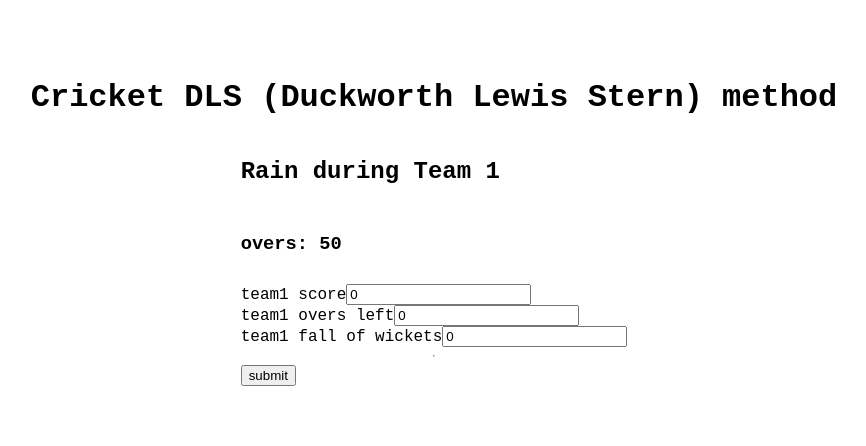
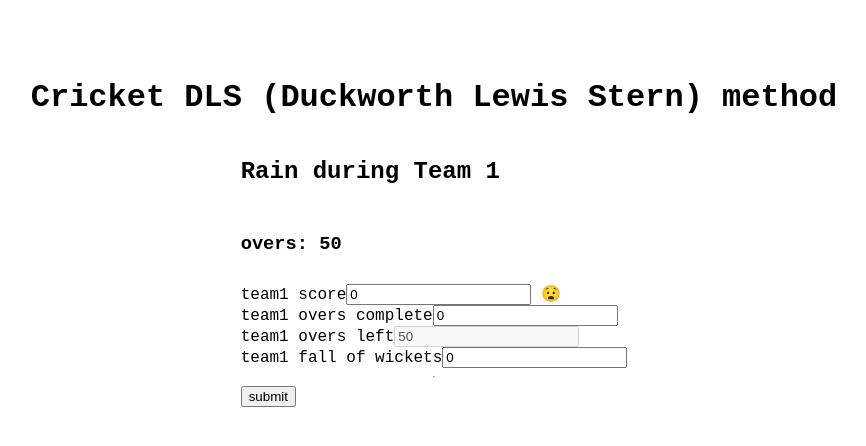
Before and after one commit to Miltonbhowmick/cricket-dls-method, a Nuxt app: page / in a window 1280 px wide. Shown: the top 446 px of the page, without its empty margins (206-1072 px from the left). Built offline with nearby package versions, Linux system fonts and the light colour scheme.

Commit message:
Added resource table percentage data according to overs or mid overs

```diff
--- a/pages/index.vue
+++ b/pages/index.vue
@@ -9,15 +9,34 @@
 					<div class="inputs">
 						<div>
 							<label>team1 score</label>
-							<input type="text" v-model="caseData.teamOneScore" />
+							<input v-model="caseData.teamOneScore" type="number" />
+							<span> &#128551;</span>
+						</div>
+						<div>
+							<label>team1 overs complete</label>
+							<input
+								v-model="caseData.teamOneOverComplete"
+								type="number"
+								step=".01"
+							/>
+							<span
+								v-if="caseData.teamOneOverComplete > caseData.numberOfOvers"
+							>
+								&#128564;</span
+							>
 						</div>
 						<div>
 							<label>team1 overs left</label>
-							<input type="text" v-model="caseData.teamOneResource" />
+							<input
+								disabled
+								v-model="caseData.teamOneOverLeft"
+								type="number"
+							/>
 						</div>
 						<div>
 							<label>team1 fall of wickets</label>
-							<input type="text" v-model="caseData.teamTwoResource" />
+							<input v-model="caseData.teamOneWicketFall" type="number" />
+							<span v-if="caseData.teamOneWicketFall > 10">&#128564;</span>
 						</div>
 						<hr />
 					</div>
@@ -29,15 +48,39 @@
 	</div>
 </template>
 <script setup>
+import adjustedTable from "../utils/adjustedTable.json";
 const G50 = 245;
 
 var caseData = reactive({
 	numberOfOvers: 50,
 	teamOneScore: 0,
+	teamOneOverComplete: 0,
+	teamOneOverLeft: 0,
+	teamOneWicketFall: 0,
 	teamOneResource: 0,
 	teamTwoResource: 0,
 });
-var answers = reactive(null);
+var answers = reactive({});
+
+const isMidOver = (over) => {
+	if (over) {
+		return over - parseInt(over) != 0 ? true : false;
+	}
+	return false;
+};
+
+const getAdjustedTableType = (over) => {
+	if (isMidOver(over)) {
+		if (40 <= over && over <= 50) return "fiftyToForty";
+		else if (30 <= over && over <= 40) return "fortyToThirty";
+		else if (20 <= over && over <= 30) return "thirtyToTwenty";
+		else if (10 <= over && over <= 20) return "twentyToTen";
+		else if (0 <= over && over <= 10) return "tenToZero";
+	} else {
+		return "fiftyToZero";
+	}
+};
+
 const calculationDLS = (type) => {
 	if (type === 0) {
 		// Formula:
@@ -49,6 +92,39 @@ const calculationDLS = (type) => {
 		return;
 	}
 };
+
+watchEffect(() => {
+	if (caseData.teamOneOverComplete >= 0) {
+		if (caseData.teamOneOverComplete > caseData.numberOfOvers) return;
+		if (isMidOver(caseData.teamOneOverComplete)) {
+			console.log("><<> mid");
+			let decimal =
+				caseData.teamOneOverComplete - parseInt(caseData.teamOneOverComplete);
+			let leftDecimal = 0.6 - decimal;
+			caseData.teamOneOverLeft =
+				caseData.numberOfOvers -
+				parseInt(caseData.teamOneOverComplete) -
+				1 +
+				parseFloat(leftDecimal.toFixed(1));
+		} else {
+			caseData.teamOneOverLeft =
+				caseData.numberOfOvers - caseData.teamOneOverComplete;
+		}
+		var table = adjustedTable[getAdjustedTableType(caseData.teamOneOverLeft)];
+		var percentageObj = table.find(
+			(el) => el.overs === String(caseData.teamOneOverLeft)
+		);
+		console.log(".....", percentageObj[String(caseData.teamOneWicketFall)]);
+	}
+});
+
+watchEffect(() => {
+	// if ((caseData.teamOneOverLeft, caseData.teamOneWicketFall))
+	// 	console.log(
+	// 		"===============aci",
+	// 		adjustedTable["fiftyToZero"].filter((el) => parseInt(el.overs) === 49)
+	// 	);
+});
 </script>
 <style scoped lang="scss">
 .main {
```
Also changed, not shown: utils/adjustedTable.json.
